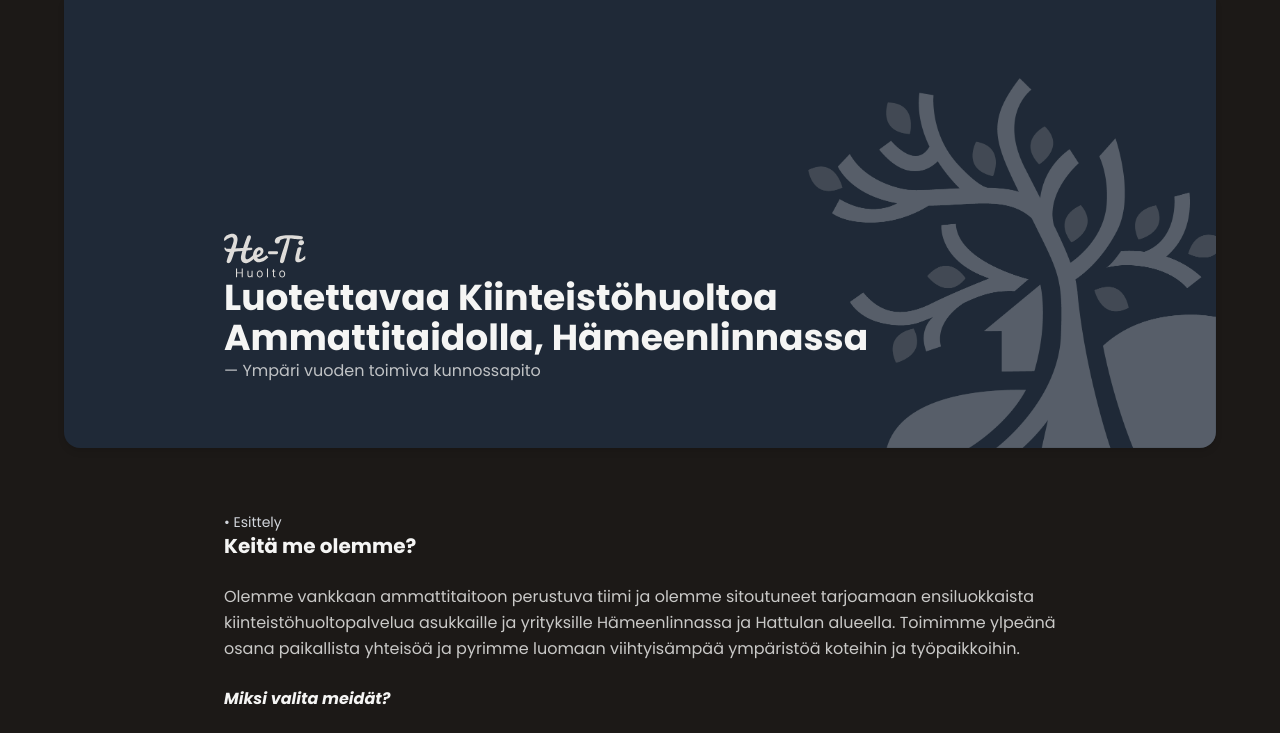
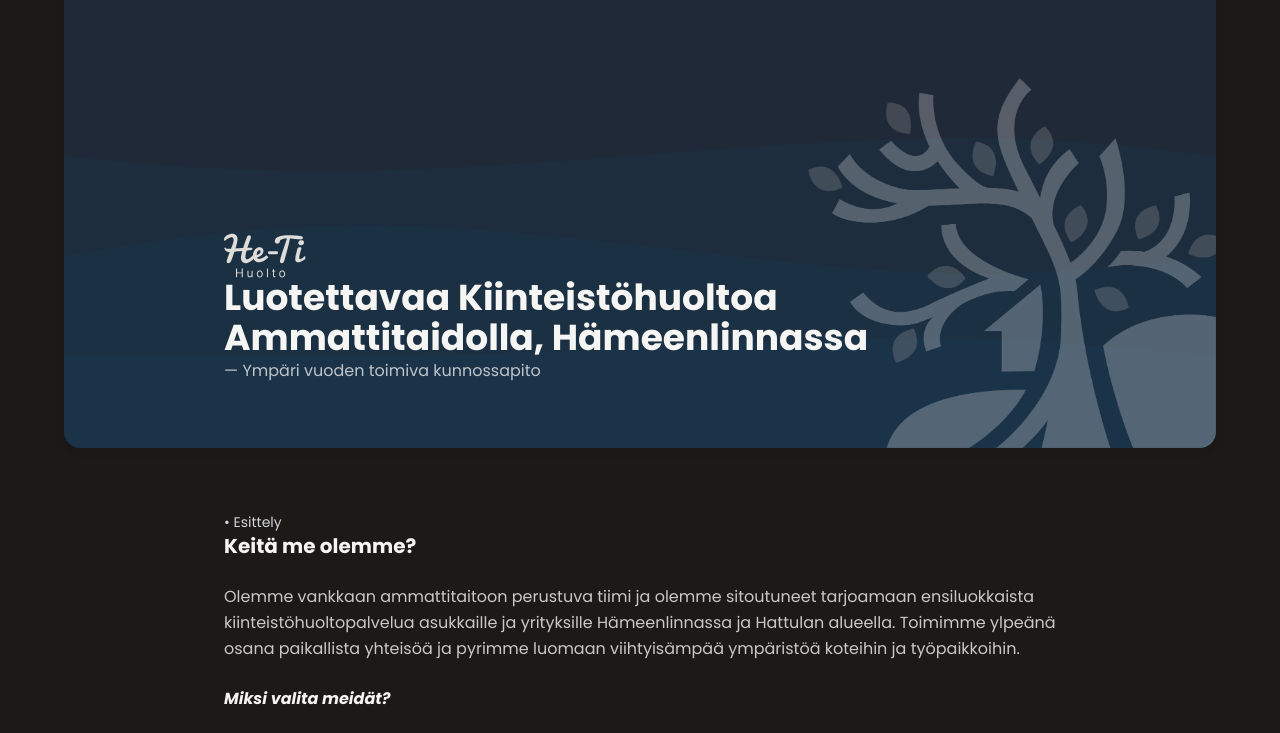
Before and after one commit to sakuexe/he-tihuolto, an Astro site: page / in a window 1280 px wide. Shown: the top 733 px of the page. Built offline with nearby package versions, Linux system fonts and the light colour scheme; Astro itself is replaced by a stand-in of ours.

Commit message:
added subtle waves to the background of the header

```diff
--- a/src/pages/index.astro
+++ b/src/pages/index.astro
@@ -26,6 +26,12 @@ const FORM_KEY = "1960cea7-d5fa-4b61-9b76-e5da3dc6cbe8"
         role="presentation"
         class="absolute -right-2 bottom-0 w-[26rem] opacity-25 -z-10"
       />
+      <img
+        src="./decor/waves.svg"
+        alt=""
+        role="presentation"
+        class="absolute w-full scale-150 left-0 bottom-8 -z-20 opacity-10 sm:scale-100 sm:bottom-0"
+      />
     </div>
   </header>
   <div class="mt-16 mb-20 space-y-20">
```
Also changed, not shown: public/decor/waves.svg (added).
